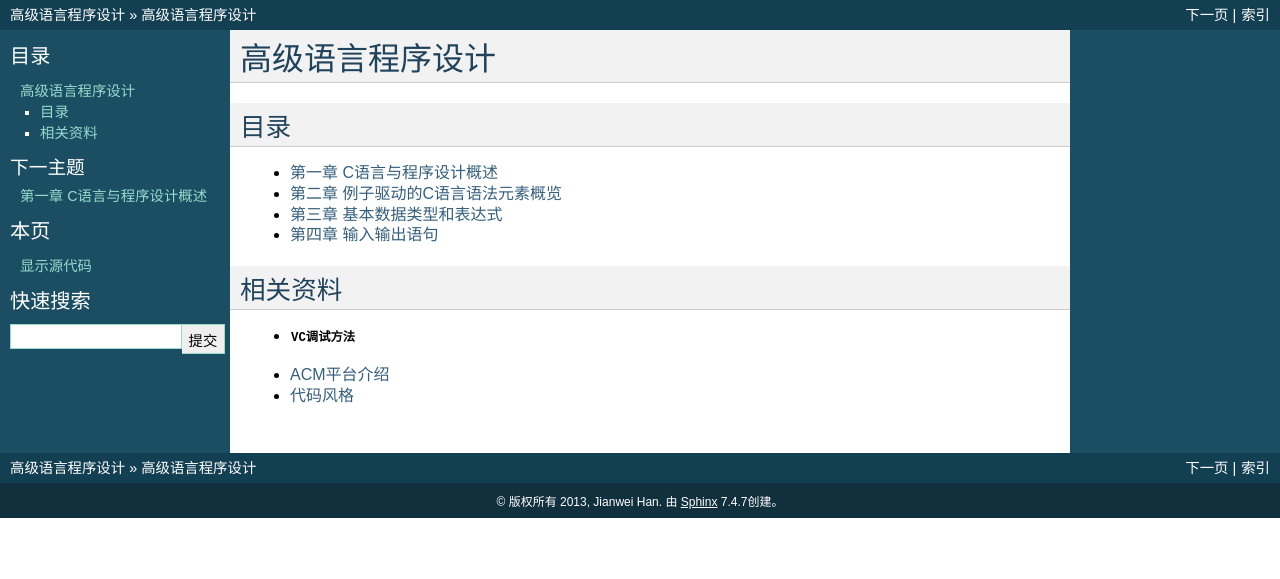
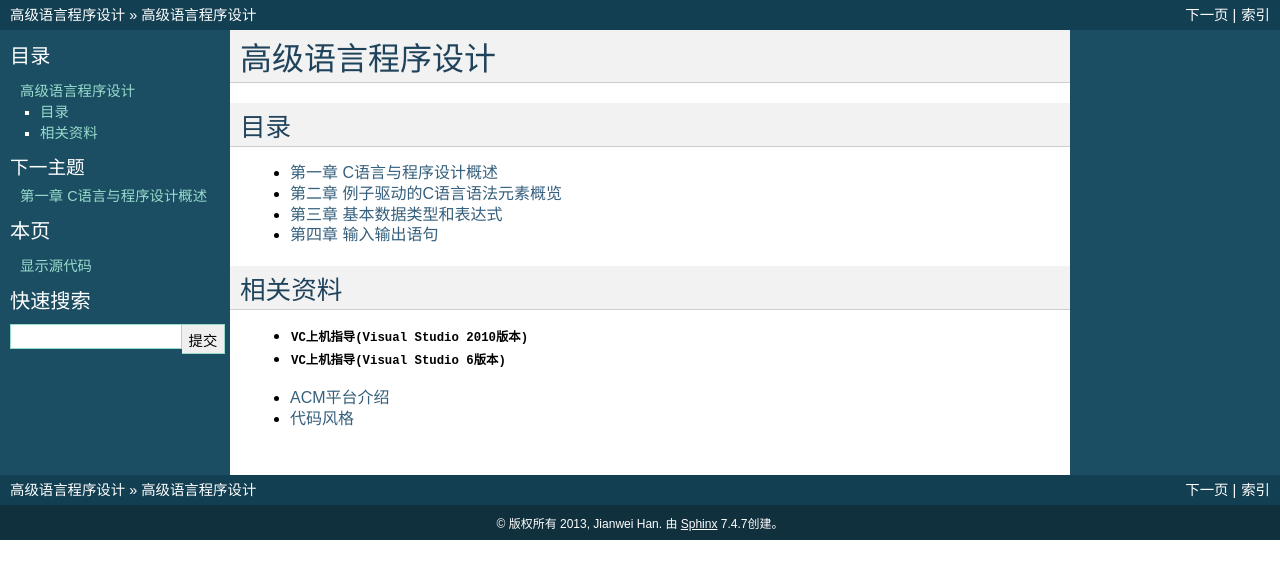
Before and after one commit to zjsu/c, a Sphinx documentation site: the page built from source/index.rst, in a window 1280 px wide. Shown: the top 579 px of the page. Built offline with Sphinx 7.4.7, drawn with Linux system fonts in a browser that asks for light colours.

Commit message:
Add VC 6 version

```diff
--- a/source/index.rst
+++ b/source/index.rst
@@ -14,7 +14,8 @@
 相关资料
 ========
 
-* :download:`VC调试方法 <debug.doc>`
+* :download:`VC上机指导(Visual Studio 2010版本) <debug.doc>`
+* :download:`VC上机指导(Visual Studio 6版本) <sjsc.pdf>`
 
 .. toctree::
    :maxdepth: 1
```
Also changed, not shown: 1 other file.
